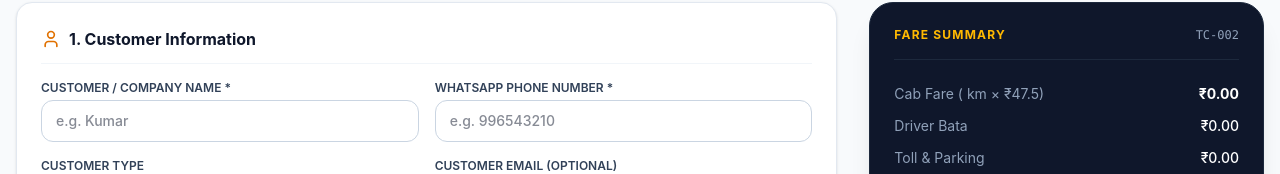
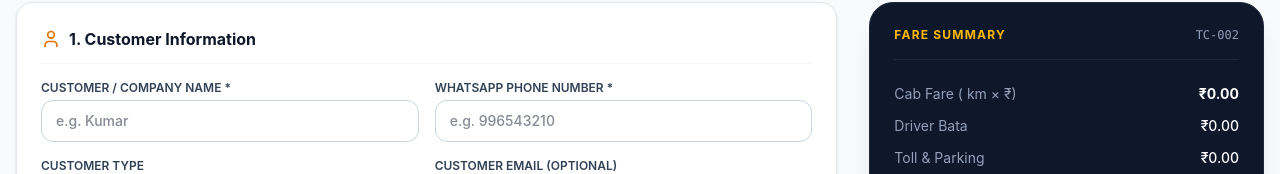
Before and after one commit to krishnasanjayj/tharani-cabs, a React (Vite) app: page / in a window 1280 px wide. Shown: the part 183-357 px from the top of the page. Built offline with nearby package versions, Linux system fonts and the light colour scheme; no server answers.

Commit message:
Initialize ratePerKm as empty by default

```diff
--- a/src/components/BookingForm.tsx
+++ b/src/components/BookingForm.tsx
@@ -42,7 +42,7 @@ export const BookingForm: React.FC<BookingFormProps> = ({
 
   // Financial inputs
   const [distanceKm, setDistanceKm] = useState<number | ''>('');
-  const [ratePerKm, setRatePerKm] = useState<number | ''>(47.5);
+  const [ratePerKm, setRatePerKm] = useState<number | ''>('');
   const [driverBata, setDriverBata] = useState<number>(0);
   const [tollParking, setTollParking] = useState<number>(0);
   const [waitingCharges, setWaitingCharges] = useState<number>(0);
@@ -94,7 +94,7 @@ export const BookingForm: React.FC<BookingFormProps> = ({
       setVehicleNumber('TN37 CE 3466');
       setVehicleType('Innova Crysta');
       setDistanceKm('');
-      setRatePerKm(47.5);
+      setRatePerKm('');
       setDriverBata(0);
       setTollParking(0);
       setWaitingCharges(0);
@@ -243,7 +243,7 @@ export const BookingForm: React.FC<BookingFormProps> = ({
               setVehicleNumber('TN37 CE 3466');
               setVehicleType('Innova Crysta');
               setDistanceKm('');
-              setRatePerKm(47.5);
+              setRatePerKm('');
               setDriverBata(0);
               setTollParking(0);
               setWaitingCharges(0);
```
